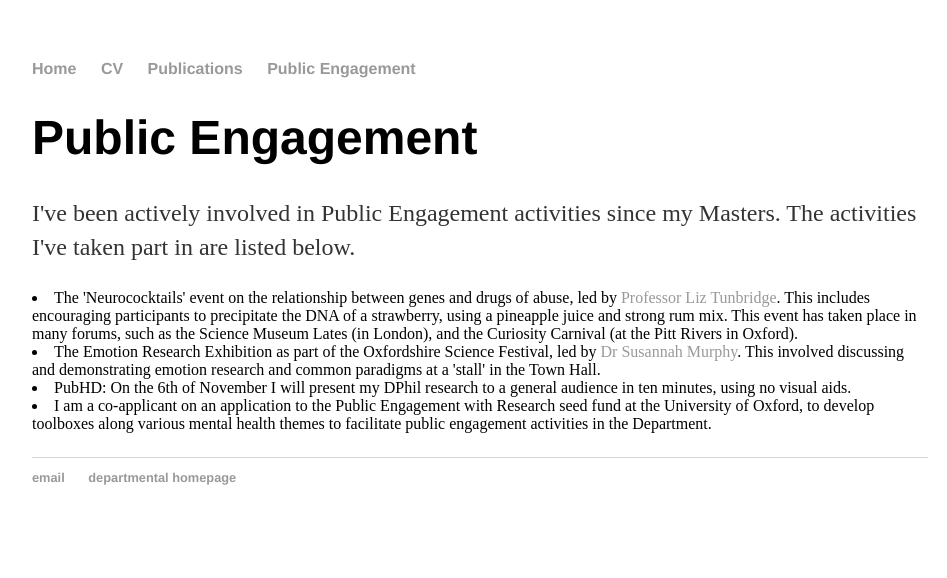
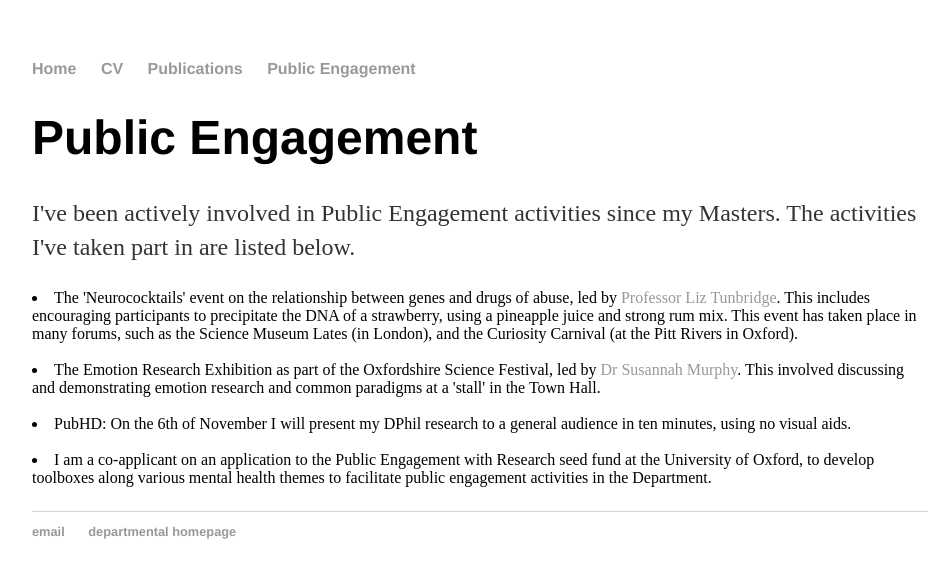
Before and after one commit to apike02/apike02.github.io, a Jekyll site: the page built from outreach/index.html, in a window 1280 px wide. Shown: the top 578 px of the page, without its empty margins (160-1107 px from the left). Built offline with Jekyll 4.4.1, drawn with Linux system fonts in a browser that asks for light colours.

```diff
--- a/outreach/index.html
+++ b/outreach/index.html
@@ -8,9 +8,10 @@ title: Public Engagement
   <li>The 'Neurococktails' event on the relationship between genes and drugs of abuse, led by <a href="https://www.psych.ox.ac.uk/team/elizabeth-tunbridge"
   >Professor Liz Tunbridge</a>. This includes encouraging participants to precipitate the DNA of a strawberry, using a pineapple juice and strong rum mix.
   This event has taken place in many forums, such as the Science Museum Lates (in London), and the Curiosity Carnival (at the Pitt Rivers in Oxford).</li>
+  <br/>
   <li>The Emotion Research Exhibition as part of the Oxfordshire Science Festival, led by <a href="https://www.psych.ox.ac.uk/team/susannah-murphy">Dr Susannah Murphy</a>.
-  This involved discussing and demonstrating emotion research and common paradigms at a 'stall' in the Town Hall.</li>
-  <li>PubHD: On the 6th of November I will present my DPhil research to a general audience in ten minutes, using no visual aids.</li>
+  This involved discussing and demonstrating emotion research and common paradigms at a 'stall' in the Town Hall.</li><br/>
+  <li>PubHD: On the 6th of November I will present my DPhil research to a general audience in ten minutes, using no visual aids.</li><br/>
   <li>I am a co-applicant on an application to the Public Engagement with Research seed fund at the University of Oxford, to develop toolboxes
   along various mental health themes to facilitate public engagement activities in the Department.</li></p>
 </div><!-- /.blurb -->
```
